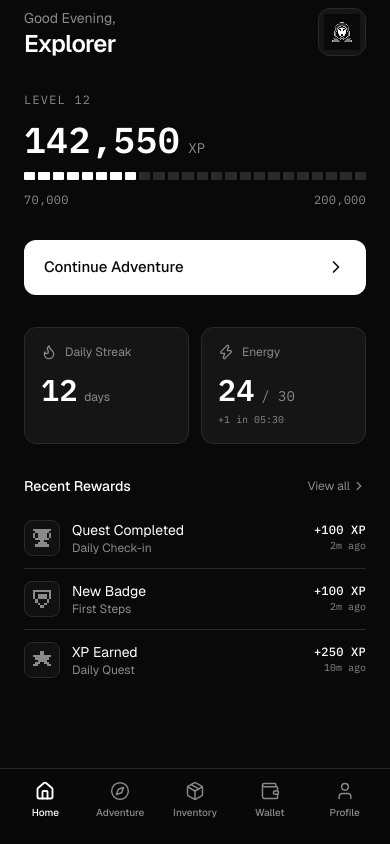
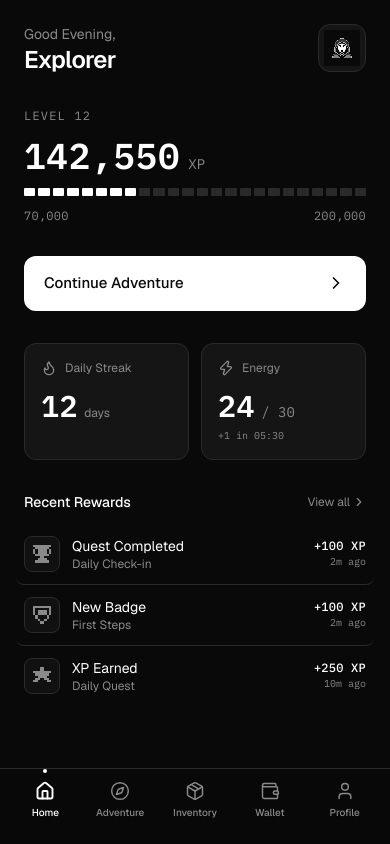
Before and after one commit to llianified/PICO, a Next.js app: page / in a window 390 px wide. Built offline with nearby package versions, Linux system fonts and the light colour scheme.

Commit message:
feat: enhance app shell and home screen UI with responsive padding and transitions

```diff
--- a/components/app-shell.tsx
+++ b/components/app-shell.tsx
@@ -22,12 +22,12 @@ export function AppShell() {
 
   return (
     <div className="mx-auto flex min-h-dvh w-full max-w-[420px] flex-col bg-background md:my-6 md:min-h-0 md:h-[860px] md:rounded-3xl md:border md:border-border md:shadow-2xl md:overflow-hidden">
-      <main className="no-scrollbar flex-1 overflow-y-auto">
+      <main className="no-scrollbar flex-1 overflow-y-auto pt-[env(safe-area-inset-top)]">
         <ActiveScreen />
       </main>
 
       {/* Bottom navigation */}
-      <nav className="sticky bottom-0 flex items-center justify-around border-t border-border bg-background/95 px-2 pb-5 pt-2 backdrop-blur">
+      <nav className="sticky bottom-0 flex items-center justify-around border-t border-border bg-background/90 px-2 pb-[max(1.25rem,env(safe-area-inset-bottom))] pt-2 backdrop-blur-md">
         {nav.map((item) => {
           const Icon = item.icon
           const isActive = item.id === active
@@ -35,13 +35,22 @@ export function AppShell() {
             <button
               key={item.id}
               onClick={() => setActive(item.id)}
-              className={`flex flex-1 flex-col items-center gap-1 py-1 transition-colors duration-100 ${
-                isActive ? 'text-foreground' : 'text-muted-foreground'
+              className={`group relative flex flex-1 flex-col items-center gap-1 py-1 transition-colors duration-150 ${
+                isActive ? 'text-foreground' : 'text-muted-foreground hover:text-foreground/70'
               }`}
               aria-current={isActive ? 'page' : undefined}
             >
-              <Icon className="h-5 w-5" strokeWidth={isActive ? 2.25 : 1.75} />
+              <Icon
+                className="h-5 w-5 transition-transform duration-150 group-active:scale-90"
+                strokeWidth={isActive ? 2.25 : 1.75}
+              />
               <span className="text-[10px] font-medium">{item.label}</span>
+              <span
+                className={`absolute -top-2 h-1 w-1 rounded-full bg-foreground transition-opacity duration-150 ${
+                  isActive ? 'opacity-100' : 'opacity-0'
+                }`}
+                aria-hidden="true"
+              />
             </button>
           )
         })}
--- a/components/primitives.tsx
+++ b/components/primitives.tsx
@@ -1,4 +1,3 @@
-import { Signal, Wifi, BatteryFull } from 'lucide-react'
 import { cn } from '@/lib/utils'
 
 /**
@@ -48,20 +47,6 @@ export function Progress({
   )
 }
 
-/** iOS-style status bar. */
-export function StatusBar() {
-  return (
-    <div className="flex h-11 items-center justify-between px-6 text-foreground">
-      <span className="font-mono text-sm font-medium tracking-tight tnum">9:41</span>
-      <div className="flex items-center gap-1.5">
-        <Signal className="h-4 w-4" />
-        <Wifi className="h-4 w-4" />
-        <BatteryFull className="h-5 w-5" />
-      </div>
-    </div>
-  )
-}
-
 /** A monospaced "tag" chip used for LEVEL / badge type labels. */
 export function Tag({
   children,
--- a/components/screens/home-screen.tsx
+++ b/components/screens/home-screen.tsx
@@ -17,14 +17,17 @@ const rewards: {
 
 export function HomeScreen() {
   return (
-    <div className="flex flex-col gap-8 px-6 pb-6 pt-2">
+    <div className="flex flex-col gap-8 px-6 pb-6 pt-6">
       {/* Greeting */}
       <header className="flex items-start justify-between">
         <div>
           <p className="text-sm text-muted-foreground">Good Evening,</p>
           <h1 className="text-2xl font-semibold tracking-tight text-balance">Explorer</h1>
         </div>
-        <div className="flex h-12 w-12 items-center justify-center overflow-hidden rounded-lg border border-border bg-card">
+        <button
+          className="flex h-12 w-12 items-center justify-center overflow-hidden rounded-lg border border-border bg-card transition-colors duration-150 hover:border-ring active:scale-95"
+          aria-label="Open profile"
+        >
           <Image
             src="/pixel/avatar.png"
             alt="Your avatar"
@@ -32,7 +35,7 @@ export function HomeScreen() {
             height={40}
             className="pixelated h-9 w-9 object-contain"
           />
-        </div>
+        </button>
       </header>
 
       {/* Level / XP */}
@@ -59,7 +62,7 @@ export function HomeScreen() {
 
       {/* Streak + Energy */}
       <section className="grid grid-cols-2 gap-3">
-        <div className="flex flex-col gap-3 rounded-lg border border-border bg-card p-4">
+        <div className="flex flex-col gap-3 rounded-lg border border-border bg-card p-4 transition-colors duration-150 hover:border-ring">
           <div className="flex items-center gap-2 text-muted-foreground">
             <Flame className="h-4 w-4" />
             <span className="text-xs">Daily Streak</span>
@@ -69,7 +72,7 @@ export function HomeScreen() {
             <span className="text-xs text-muted-foreground">days</span>
           </div>
         </div>
-        <div className="flex flex-col gap-3 rounded-lg border border-border bg-card p-4">
+        <div className="flex flex-col gap-3 rounded-lg border border-border bg-card p-4 transition-colors duration-150 hover:border-ring">
           <div className="flex items-center gap-2 text-muted-foreground">
             <Zap className="h-4 w-4" />
             <span className="text-xs">Energy</span>
@@ -94,7 +97,10 @@ export function HomeScreen() {
         </div>
         <div className="flex flex-col divide-y divide-border">
           {rewards.map((r) => (
-            <div key={r.title} className="flex items-center gap-3 py-3">
+            <button
+              key={r.title}
+              className="-mx-2 flex items-center gap-3 rounded-md px-2 py-3 text-left transition-colors duration-150 hover:bg-surface"
+            >
               <div className="flex h-9 w-9 items-center justify-center rounded-md border border-border bg-surface text-muted-foreground">
                 <PixelSprite name={r.sprite} size={18} />
               </div>
@@ -106,7 +112,7 @@ export function HomeScreen() {
                 <p className="font-mono text-xs font-medium tnum">{r.xp}</p>
                 <p className="font-mono text-[10px] text-muted-foreground">{r.time}</p>
               </div>
-            </div>
+            </button>
           ))}
         </div>
       </section>
```
